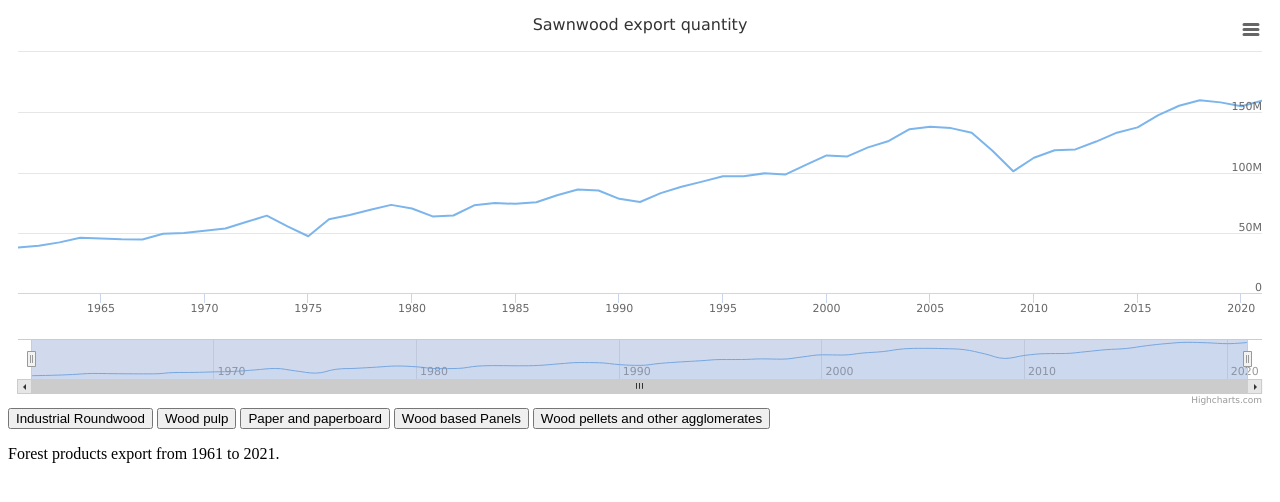
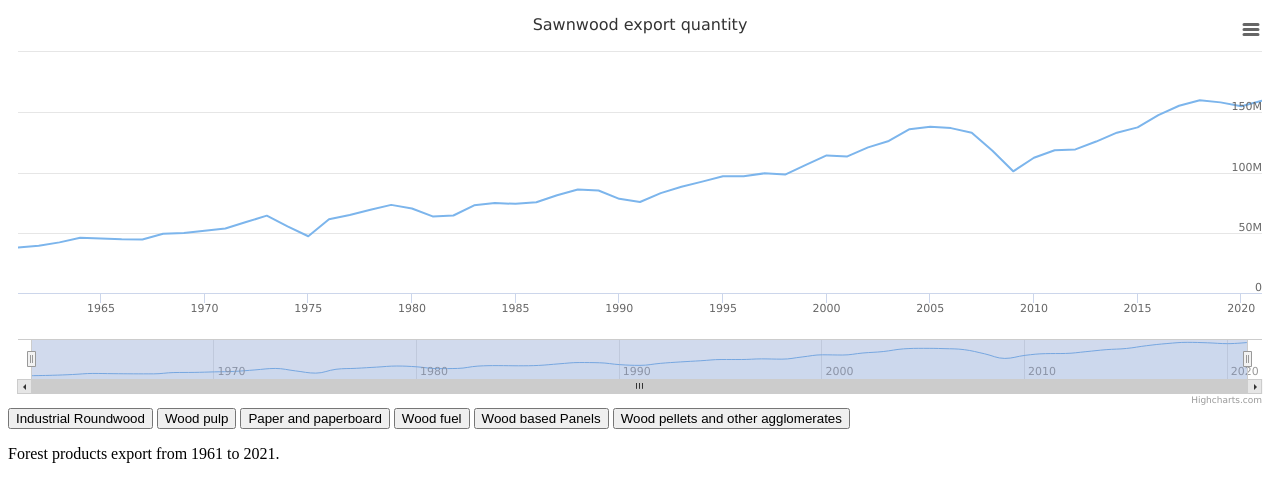
Before and after one commit to mc265/Sawnwood-ex, a plain HTML site: page index.html in a window 1280 px wide. Drawn offline with nearby package versions, Linux system fonts and the light colour scheme.

Commit message:
Update index.html

```diff
--- a/index.html
+++ b/index.html
@@ -9,6 +9,7 @@
 <button onclick="gotoLink(this)" value= "https://mc265.github.io/industrial-rw-expo/">Industrial Roundwood</button>
 <button onclick="gotoLink(this)" value= "https://mc265.github.io/wood-pulp-export/">Wood pulp</button>
 <button onclick="gotoLink(this)" value= "https://mc265.github.io/paper-and-paperboardex/">Paper and paperboard</button>
+<button onclick="gotoLink(this)" value= "https://mc265.github.io/export-of-forest-products/">Wood fuel</button>
 <button id="button" class="autocompare">Wood based Panels</button>
 <button id="button" class="autocompare">Wood pellets and other agglomerates</button>
 <script>
```
